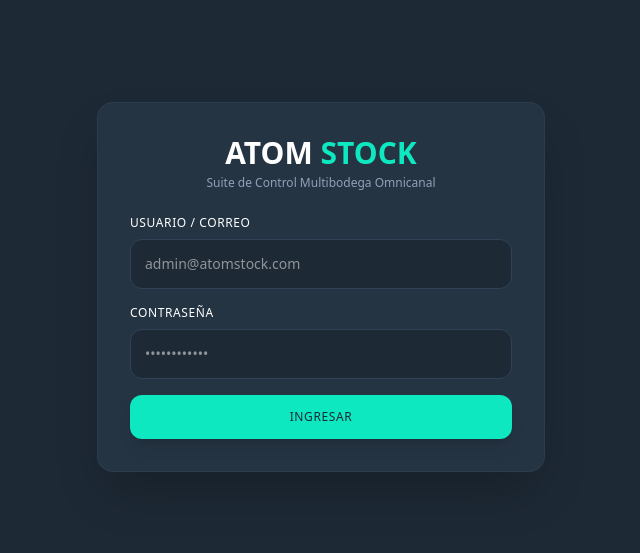
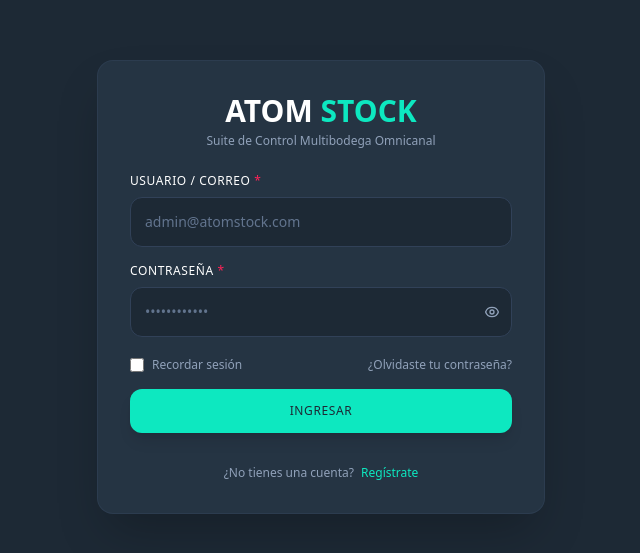
Before and after one commit to Leovillam90/ATOM-STOCK, a Next.js app: page / in a window 1280 px wide. Shown: the part 113-666 px from the top of the page, without its empty margins (319-959 px from the left). Built offline with nearby package versions, Linux system fonts and the light colour scheme.

Commit message:
Update layout.tsx

```diff
--- a/app/layout.tsx
+++ b/app/layout.tsx
@@ -27,8 +27,12 @@ export default function RootLayout({ children }: { children: React.ReactNode })
   const [showEcommerceTooltip, setShowEcommerceTooltip] = useState(false);
 
   // Formularios de Autenticación
+  const [isRegister, setIsRegister] = useState(false);
+  const [showPassword, setShowPassword] = useState(false);
+  const [nombreField, setNombreField] = useState('');
   const [userField, setUserField] = useState('');
   const [passField, setPassField] = useState('');
+  const [remember, setRemember] = useState(false);
   const [loadingAction, setLoadingAction] = useState(false);
 
   useEffect(() => {
@@ -113,7 +117,7 @@ export default function RootLayout({ children }: { children: React.ReactNode })
 
       const sessionObj = {
         id_usuario: userDoc.id,
-        nombre: userData.nombre || 'Usuario ATOM',
+        nombre: isRegister && nombreField ? nombreField : (userData.nombre || 'Usuario ATOM'),
         rol: userRol,
         user: userData.user || term,
         id_cuenta: idCuenta,
@@ -125,13 +129,12 @@ export default function RootLayout({ children }: { children: React.ReactNode })
       setUserAuth(sessionObj);
       localStorage.setItem('atom_user_session', JSON.stringify(sessionObj));
 
-      // REDIRECCIÓN INTELIGENTE SEGÚN EL ROL AL INICIAR SESIÓN
+      // REDIRECCIÓN INTELIGENTE SEGÚN EL ROL
       if (userRol === 'ADMIN') {
         router.push('/reportes');
       } else if (userRol === 'GERENTE_BODEGA') {
         router.push('/productos');
       } else {
-        // VENDEDOR / CAJERO POS
         router.push('/ventas');
       }
 
@@ -148,20 +151,16 @@ export default function RootLayout({ children }: { children: React.ReactNode })
     router.push('/');
   };
 
-  // Evaluar si la cuenta está completamente vacía para activar el Wizard de Onboarding (Solo Admin)
   const esCuentaNueva = numSucursales === 0 && numProductos === 0;
-
-  // Rol activo del usuario
   const rolActual = userAuth?.rol || 'ADMIN';
 
-  // Mapeo Estructurado de Navegación Lateral con Control de Permisos por Rol
   const menuItems = [
     {
       label: 'Reportes / Analytics',
       path: '/reportes',
       disabled: false,
       badge: null,
-      rolesPermitidos: ['ADMIN'], // Solo Admin
+      rolesPermitidos: ['ADMIN'],
       icon: (
         <svg className="w-4 h-4" fill="none" stroke="currentColor" viewBox="0 0 24 24">
           <path strokeLinecap="round" strokeLinejoin="round" strokeWidth="2" d="M9 19v-6a2 2 0 012-2h2a2 2 0 012 2v6m-6 0a2 2 0 002 2h2a2 2 0 002-2m0 0V9a2 2 0 012-2h2a2 2 0 012 2v10m-6 0a2 2 0 002 2h2a2 2 0 002-2M5 19V5a2 2 0 012-2h2a2 2 0 012 2v14a2 2 0 01-2 2H7a2 2 0 01-2-2z" />
@@ -172,7 +171,7 @@ export default function RootLayout({ children }: { children: React.ReactNode })
       label: 'Sucursales / Sedes',
       path: '/sucursales',
       disabled: false,
-      rolesPermitidos: ['ADMIN', 'GERENTE_BODEGA'], // ✅ Visible para Gerente de Bodega y Admin
+      rolesPermitidos: ['ADMIN', 'GERENTE_BODEGA'],
       badge: numSucursales === 0 ? (
         <span className="bg-[#C81FDA]/15 text-[#C81FDA] border border-[#C81FDA]/40 text-[9px] font-satoshi-black px-2 py-0.5 rounded-full uppercase tracking-wider animate-pulse">
           ! Ingresar
@@ -188,7 +187,7 @@ export default function RootLayout({ children }: { children: React.ReactNode })
       label: 'Catálogo Productos',
       path: '/productos',
       disabled: false,
-      rolesPermitidos: ['ADMIN', 'GERENTE_BODEGA', 'VENDEDOR'], // ✅ Visible para todos
+      rolesPermitidos: ['ADMIN', 'GERENTE_BODEGA', 'VENDEDOR'],
       badge: numProductos === 0 ? (
         <span className="bg-red-950/60 text-red-400 border border-red-800/40 text-[9px] font-satoshi-black px-2 py-0.5 rounded-full uppercase tracking-wider">
           Sin datos
@@ -205,7 +204,7 @@ export default function RootLayout({ children }: { children: React.ReactNode })
       path: '/clientes',
       disabled: false,
       badge: null,
-      rolesPermitidos: ['ADMIN', 'GERENTE_BODEGA', 'VENDEDOR'], // ✅ Visible para todos
+      rolesPermitidos: ['ADMIN', 'GERENTE_BODEGA', 'VENDEDOR'],
       icon: (
         <svg className="w-4 h-4" fill="none" stroke="currentColor" viewBox="0 0 24 24">
           <path strokeLinecap="round" strokeLinejoin="round" strokeWidth="2" d="M10 6H5a2 2 0 00-2 2v9a2 2 0 002 2h14a2 2 0 002-2V8a2 2 0 00-2-2h-5m-4 0V5a2 2 0 012-2h2a2 2 0 012 2v1m-4 0h4m-6 7a2 2 0 100-4 2 2 0 000 4zm0 0c1.306 0 2.417.835 2.83 2M9 14a3.001 3.001 0 00-2.83 2M15 11h3m-3 3h3" />
@@ -217,7 +216,7 @@ export default function RootLayout({ children }: { children: React.ReactNode })
       path: '/ventas',
       disabled: false,
       badge: null,
-      rolesPermitidos: ['ADMIN', 'VENDEDOR'], // ❌ Oculto temporalmente para Gerente de Bodega
+      rolesPermitidos: ['ADMIN', 'VENDEDOR'],
       icon: (
         <svg className="w-4 h-4" fill="none" stroke="currentColor" viewBox="0 0 24 24">
           <path strokeLinecap="round" strokeLinejoin="round" strokeWidth="2" d="M3 3h2l.4 2M7 13h10l4-8H5.4M7 13L5.4 5M7 13l-2.293 2.293c-.63.63-.184 1.707.707 1.707H17m0 0a2 2 0 100 4 2 2 0 000-4zm-8 2a2 2 0 100 4 2 2 0 000-4z" />
@@ -229,7 +228,7 @@ export default function RootLayout({ children }: { children: React.ReactNode })
       path: '/facturas',
       disabled: false,
       badge: null,
-      rolesPermitidos: ['ADMIN', 'VENDEDOR'], // ❌ Oculto para Gerente de Bodega
+      rolesPermitidos: ['ADMIN', 'VENDEDOR'],
       icon: (
         <svg className="w-4 h-4" fill="none" stroke="currentColor" viewBox="0 0 24 24">
           <path strokeLinecap="round" strokeLinejoin="round" strokeWidth="2" d="M9 12h6m-6 4h6m2 5H7a2 2 0 01-2-2V5a2 2 0 01-2-2h5.586a1 1 0 01.707.293l5.414 5.414a1 1 0 01.293.707V19a2 2 0 01-2 2z" />
@@ -240,7 +239,7 @@ export default function RootLayout({ children }: { children: React.ReactNode })
       label: 'Equipo / Vendedores',
       path: '/vendedores',
       disabled: false,
-      rolesPermitidos: ['ADMIN'], // Solo Admin
+      rolesPermitidos: ['ADMIN'],
       badge: numVendedores === 0 || numVendedores === 1 ? (
         <span className="bg-amber-950/60 text-amber-300 border border-amber-800/40 text-[9px] font-satoshi-black px-2 py-0.5 rounded-full uppercase tracking-wider">
           + Añadir
@@ -256,7 +255,7 @@ export default function RootLayout({ children }: { children: React.ReactNode })
       label: 'Conexiones E-Commerce',
       path: '/integraciones',
       disabled: true,
-      rolesPermitidos: ['ADMIN'], // Solo Admin
+      rolesPermitidos: ['ADMIN'],
       badge: (
         <span className="bg-[#6884C5]/20 text-[#6884C5] border border-[#6884C5]/40 text-[9px] font-satoshi-black px-2 py-0.5 rounded-full uppercase tracking-wider">
           PROX.
@@ -270,7 +269,6 @@ export default function RootLayout({ children }: { children: React.ReactNode })
     },
   ];
 
-  // FILTRADO DINÁMICO DEL MENÚ SEGÚN EL ROL ACTIVO
   const menuVisibles = menuItems.filter(item => item.rolesPermitidos.includes(rolActual));
 
   if (loadingSession) {
@@ -279,65 +277,173 @@ export default function RootLayout({ children }: { children: React.ReactNode })
         <body className="bg-[#1D2935] min-h-screen flex items-center justify-center text-slate-300 font-sans">
           <div className="flex items-center gap-3">
             <div className="w-5 h-5 border-2 border-[#0DE8C0] border-t-transparent rounded-full animate-spin"></div>
-            <span className="text-xs font-semibold tracking-wider uppercase">Cargando ATOM STOCK...</span>
+            <span className="text-xs font-satoshi-black tracking-wider uppercase">Cargando ATOM STOCK...</span>
           </div>
         </body>
       </html>
     );
   }
 
+  /* -------------------------------------------------------------------------- */
+  /* PANTALLA DE LOGIN UNIFICADA CON LA PALETA DE ATOM STOCK                    */
+  /* -------------------------------------------------------------------------- */
   if (!userAuth) {
     return (
       <html lang="es">
         <body className="bg-[#1D2935] min-h-screen text-slate-100 antialiased font-sans select-none flex items-center justify-center p-4">
           <div className="w-full max-w-md bg-[#253443] border border-slate-700/60 p-8 rounded-2xl shadow-2xl space-y-6">
+
+            {/* CABECERA CON LOGO Y ESTILOS DE LA SUITE */}
             <div className="text-center">
               <h1 className="text-3xl font-black text-white font-satoshi-black">
                 ATOM <span className="text-[#0DE8C0]">STOCK</span>
               </h1>
-              <p className="text-xs text-slate-400 mt-1 font-satoshi-regular">Suite de Control Multibodega Omnicanal</p>
+              <p className="text-xs text-slate-400 mt-1 font-satoshi-regular">
+                {isRegister
+                  ? 'Ingresa tus datos para registrar tu empresa'
+                  : 'Suite de Control Multibodega Omnicanal'}
+              </p>
             </div>
 
             <form onSubmit={handleLogin} className="space-y-4">
+
+              {/* CAMPO DE NOMBRE COMPLETO (Solo visible al registrarse) */}
+              {isRegister && (
+                <div>
+                  <label className="block text-xs font-satoshi-black text-white uppercase tracking-wider mb-2">
+                    Nombre completo <span className="text-rose-500">*</span>
+                  </label>
+                  <input
+                    type="text"
+                    required
+                    className="w-full bg-[#1D2935] border border-slate-700 focus:border-[#0DE8C0] rounded-xl p-3.5 text-sm text-white focus:outline-none transition font-satoshi-regular placeholder:text-slate-500"
+                    value={nombreField}
+                    onChange={(e) => setNombreField(e.target.value)}
+                    placeholder="Leonardo Villamizar"
+                  />
+                </div>
+              )}
+
+              {/* CAMPO DE USUARIO / CORREO */}
               <div>
-                <label className="block text-xs font-satoshi-black text-white uppercase tracking-wider mb-2">Usuario / Correo</label>
+                <label className="block text-xs font-satoshi-black text-white uppercase tracking-wider mb-2">
+                  Usuario / Correo <span className="text-rose-500">*</span>
+                </label>
                 <input
                   type="text"
-                  className="w-full bg-[#1D2935] border border-slate-700 focus:border-[#0DE8C0] rounded-xl p-3.5 text-sm text-white focus:outline-none transition font-satoshi-regular"
+                  required
+                  className="w-full bg-[#1D2935] border border-slate-700 focus:border-[#0DE8C0] rounded-xl p-3.5 text-sm text-white focus:outline-none transition font-satoshi-regular placeholder:text-slate-500"
                   value={userField}
                   onChange={(e) => setUserField(e.target.value)}
                   placeholder="admin@atomstock.com"
-                  required
                 />
               </div>
 
+              {/* CAMPO DE CONTRASEÑA */}
               <div>
-                <label className="block text-xs font-satoshi-black text-white uppercase tracking-wider mb-2">Contraseña</label>
-                <input
-                  type="password"
-                  className="w-full bg-[#1D2935] border border-slate-700 focus:border-[#0DE8C0] rounded-xl p-3.5 text-sm text-white focus:outline-none transition font-satoshi-regular"
-                  value={passField}
-                  onChange={(e) => setPassField(e.target.value)}
-                  placeholder="••••••••••••"
-                  required
-                />
+                <label className="block text-xs font-satoshi-black text-white uppercase tracking-wider mb-2">
+                  Contraseña <span className="text-rose-500">*</span>
+                </label>
+                <div className="relative">
+                  <input
+                    type={showPassword ? 'text' : 'password'}
+                    required
+                    className="w-full bg-[#1D2935] border border-slate-700 focus:border-[#0DE8C0] rounded-xl p-3.5 text-sm text-white focus:outline-none transition font-satoshi-regular placeholder:text-slate-500 pr-10"
+                    value={passField}
+                    onChange={(e) => setPassField(e.target.value)}
+                    placeholder="••••••••••••"
+                  />
+                  <button
+                    type="button"
+                    onClick={() => setShowPassword(!showPassword)}
+                    className="absolute right-3 top-1/2 -translate-y-1/2 text-slate-400 hover:text-[#0DE8C0] transition"
+                  >
+                    {showPassword ? (
+                      <svg className="w-4 h-4" fill="none" stroke="currentColor" viewBox="0 0 24 24">
+                        <path strokeLinecap="round" strokeLinejoin="round" strokeWidth="2" d="M13.875 18.825A10.05 10.05 0 0112 19c-7 0-11-8-11-8a18.45 18.45 0 015.06-5.94M9.9 4.24A9.12 9.12 0 0112 4c7 0 11 8 11 8a18.5 18.5 0 01-2.16 3.19m-6.72-1.07a3 3 0 11-4.24-4.24" />
+                        <path strokeLinecap="round" strokeLinejoin="round" strokeWidth="2" d="M3 3l18 18" />
+                      </svg>
+                    ) : (
+                      <svg className="w-4 h-4" fill="none" stroke="currentColor" viewBox="0 0 24 24">
+                        <path strokeLinecap="round" strokeLinejoin="round" strokeWidth="2" d="M15 12a3 3 0 11-6 0 3 3 0 016 0z" />
+                        <path strokeLinecap="round" strokeLinejoin="round" strokeWidth="2" d="M2.458 12C3.732 7.943 7.523 5 12 5c4.478 0 8.268 2.943 9.542 7-1.274 4.057-5.064 7-9.542 7-4.477 0-8.268-2.943-9.542-7z" />
+                      </svg>
+                    )}
+                  </button>
+                </div>
               </div>
 
+              {/* OPCIONES SECUNDARIAS (RECORDAR SESIÓN Y RECUPERACIÓN) */}
+              {!isRegister && (
+                <div className="flex items-center justify-between text-xs pt-1 font-satoshi-regular">
+                  <label className="flex items-center text-slate-400 cursor-pointer select-none">
+                    <input
+                      type="checkbox"
+                      checked={remember}
+                      onChange={(e) => setRemember(e.target.checked)}
+                      className="rounded bg-[#1D2935] border-slate-700 text-[#0DE8C0] focus:ring-0 mr-2 w-3.5 h-3.5"
+                    />
+                    Recordar sesión
+                  </label>
+                  <button
+                    type="button"
+                    className="text-slate-400 hover:text-[#0DE8C0] transition"
+                  >
+                    ¿Olvidaste tu contraseña?
+                  </button>
+                </div>
+              )}
+
+              {/* BOTÓN PRINCIPAL CON COLOR TURQUESA #0DE8C0 DE LA MARCA */}
               <button
                 type="submit"
                 disabled={loadingAction}
-                className="w-full bg-[#0DE8C0] hover:bg-[#0bcfa8] text-[#1D2935] font-satoshi-black py-3.5 rounded-xl text-xs uppercase tracking-wider transition duration-300 shadow-lg"
+                className="w-full bg-[#0DE8C0] hover:bg-[#0bcfa8] text-[#1D2935] font-satoshi-black py-3.5 rounded-xl text-xs uppercase tracking-wider transition duration-300 shadow-lg disabled:opacity-50"
               >
-                {loadingAction ? 'Validando Acceso...' : 'Ingresar'}
+                {loadingAction
+                  ? 'Validando Acceso...'
+                  : isRegister
+                  ? 'Registrarse'
+                  : 'Ingresar'}
               </button>
             </form>
+
+            {/* OPCIÓN PARA CAMBIAR ENTRE LOGIN Y REGISTRO */}
+            <div className="text-center text-xs text-slate-400 font-satoshi-regular pt-2">
+              {isRegister ? (
+                <span>
+                  ¿Ya tienes una cuenta?{' '}
+                  <button
+                    type="button"
+                    onClick={() => setIsRegister(false)}
+                    className="text-[#0DE8C0] font-satoshi-black hover:underline ml-1"
+                  >
+                    Inicia sesión
+                  </button>
+                </span>
+              ) : (
+                <span>
+                  ¿No tienes una cuenta?{' '}
+                  <button
+                    type="button"
+                    onClick={() => setIsRegister(true)}
+                    className="text-[#0DE8C0] font-satoshi-black hover:underline ml-1"
+                  >
+                    Regístrate
+                  </button>
+                </span>
+              )}
+            </div>
+
           </div>
         </body>
       </html>
     );
   }
 
-  // Cálculo de Progreso para el Setup Wizard de Onboarding Inicial
+  /* -------------------------------------------------------------------------- */
+  /* PANEL PRINCIPAL DASHBOARD (MANTIENE LA ESTRUCTURA IDENTICA ORIGINAL)        */
+  /* -------------------------------------------------------------------------- */
   let pasocumplidoCount = 0;
   if (numSucursales && numSucursales > 0) pasocumplidoCount++;
   if (numProductos && numProductos > 0) pasocumplidoCount++;
@@ -348,7 +454,7 @@ export default function RootLayout({ children }: { children: React.ReactNode })
     <html lang="es">
       <body className="bg-[#1D2935] text-slate-100 min-h-screen flex antialiased font-sans">
 
-        {/* SIDEBAR CON MARCA OFICIAL #1D2935 */}
+        {/* SIDEBAR OFICIAL DE ATOM STOCK */}
         <aside className="w-64 bg-[#1D2935] border-r border-slate-700/60 text-white min-h-screen flex flex-col justify-between p-4 shadow-xl shrink-0">
           <div>
             <div className="p-3 border-b border-slate-700/60 mb-6 flex items-center gap-3">
```
